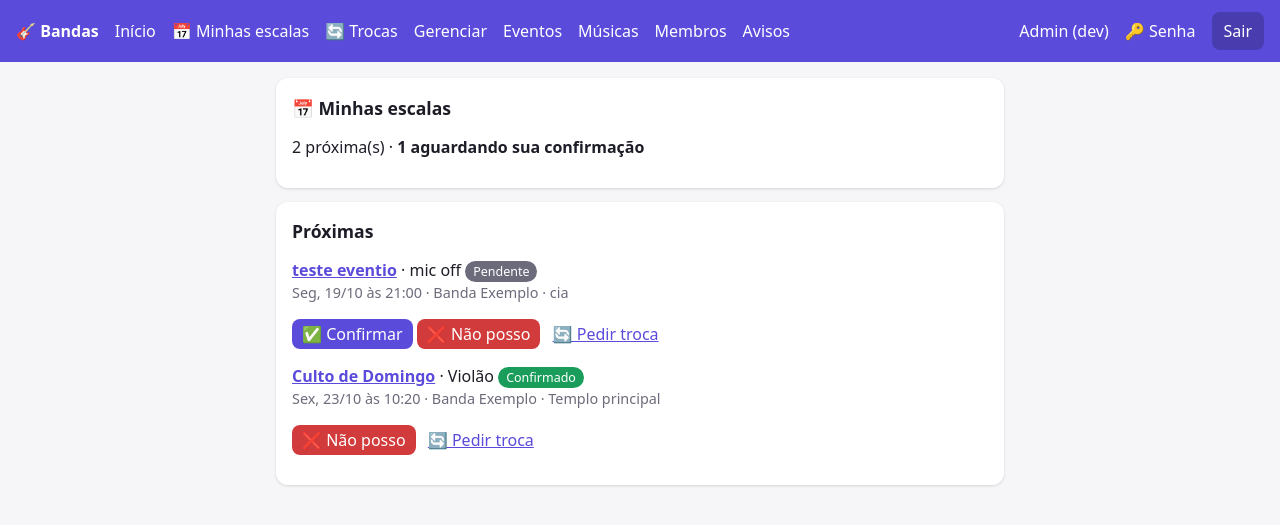
After one commit to WelissonCunha/appdebandas, a Django app: page /minhas-escalas/ in a window 1280 px wide. The commit adds this page. Shown: the top 525 px of the page. Run offline with Django 5.2, Linux system fonts and the light colour scheme; a user stored in the database is signed in; data comes from the database, SQL or seed files in the repository.

Commit message:
atualizacao de uma aba separada para minhas escalas

```diff
--- a/core/templates/base.html
+++ b/core/templates/base.html
@@ -15,7 +15,7 @@ button,input{font:inherit;padding:8px 12px;border-radius:8px;border:1px solid #8
 button{background:var(--pri);color:#fff;border:0;cursor:pointer}button.no{background:var(--no)}
 .msg{background:var(--ok);color:#fff;padding:10px;border-radius:8px;margin-bottom:12px}
 </style></head><body>
-<nav><b>🎸 Bandas</b><a href="/">Início</a><a href="{% url 'trocas' %}">🔄 Trocas</a>
+<nav><b>🎸 Bandas</b><a href="/">Início</a><a href="{% url 'minhas_escalas' %}">📅 Minhas escalas</a><a href="{% url 'trocas' %}">🔄 Trocas</a>
 {% usuario_eh_lider as lider_menu %}{% if lider_menu %}<a href="{% url 'gerenciar' %}">Gerenciar</a><a href="{% url 'eventos' %}">Eventos</a><a href="{% url 'repertorio' %}">Músicas</a><a href="{% url 'membros' %}">Membros</a><a href="{% url 'avisos' %}">Avisos</a>{% else %}<a href="{% url 'repertorio' %}">Repertório</a>{% endif %}
 <span class="sp"></span>
 {% if user.is_staff %}<a href="/admin/">Admin (dev)</a>{% endif %}
--- a/core/templates/home.html
+++ b/core/templates/home.html
@@ -4,7 +4,7 @@
 {% if pode_criar_banda and not eh_lider %}<div class="card"><h2>Você ainda não tem banda</h2><p><a href="{% url 'banda_nova' %}"><button>+ Criar minha banda</button></a></p></div>{% endif %}
 {% if avisos %}<div class="card"><h2>📢 Avisos</h2>{% for a in avisos %}
 <p>{% if a.fixado %}📌 {% endif %}{{ a.texto }}<br><span class="mut">{{ a.banda }} · {{ a.autor.first_name|default:a.autor.username }} · {{ a.criado|date:"d/m H:i" }}</span></p>{% endfor %}</div>{% endif %}
-<div class="card"><h2>🗓️ Minhas escalas</h2>{% for e in minhas %}
+<div class="card"><h2>🗓️ Minhas escalas <a href="{% url 'minhas_escalas' %}" style="font-size:.85rem">ver todas</a></h2>{% for e in minhas %}
 <p><a href="{% url 'evento' e.evento.pk %}"><b>{{ e.evento.titulo }}</b></a> · {{ e.funcao }}
 <span class="tag {{ e.status }}">{{ e.get_status_display }}</span><br>
 <span class="mut">{{ e.evento.data_hora|date:"D, d/m \à\s H:i" }} · {{ e.membro.banda }}</span> · <a href="{% url 'troca_pedir' e.pk %}">🔄 Pedir troca</a></p>
--- /dev/null
+++ b/core/templates/minhas_escalas.html
@@ -0,0 +1,18 @@
+{% extends "base.html" %}{% block content %}
+<style>.inl{display:inline;margin:0 8px 0 0}.inl button{padding:4px 10px}</style>
+<div class="card"><h2>📅 Minhas escalas</h2>
+<p>{{ proximas|length }} próxima(s){% if pendentes %} · <b>{{ pendentes }} aguardando sua confirmação</b>{% endif %}</p></div>
+<div class="card"><h2>Próximas</h2>
+{% for e in proximas %}<p><a href="{% url 'evento' e.evento.pk %}"><b>{{ e.evento.titulo }}</b></a> · {{ e.funcao }}
+<span class="tag {{ e.status }}">{{ e.get_status_display }}</span><br>
+<span class="mut">{{ e.evento.data_hora|date:"D, d/m \à\s H:i" }} · {{ e.evento.banda }}{% if e.evento.local %} · {{ e.evento.local }}{% endif %}</span><br>
+<form class="inl" method="post" action="{% url 'responder' e.pk %}" style="margin-top:6px">{% csrf_token %}<input type="hidden" name="voltar" value="minhas">
+{% if e.status != 'confirmado' %}<button name="acao" value="confirmado">✅ Confirmar</button>{% endif %}
+{% if e.status != 'recusado' %}<button class="no" name="acao" value="recusado">❌ Não posso</button>{% endif %}</form>
+{% if e.troca_aberta %}<span class="tag">Troca solicitada</span>{% else %}<a href="{% url 'troca_pedir' e.pk %}">🔄 Pedir troca</a>{% endif %}</p>
+{% empty %}<p class="mut">Você não tem escalas futuras.</p>{% endfor %}</div>
+{% if passadas %}<div class="card"><h2>🕘 Anteriores</h2>
+{% for e in passadas %}<p><a href="{% url 'evento' e.evento.pk %}">{{ e.evento.titulo }}</a> · {{ e.funcao }}
+<span class="mut">· {{ e.evento.data_hora|date:"d/m/Y" }} · {{ e.evento.banda }}</span>
+<span class="tag {{ e.status }}">{{ e.get_status_display }}</span></p>{% endfor %}</div>{% endif %}
+{% endblock %}
--- a/core/urls.py
+++ b/core/urls.py
@@ -26,6 +26,7 @@ urlpatterns = [
     path("repertorio/nova/", v.musica_form, name="musica_nova"),
     path("repertorio/<int:pk>/editar/", v.musica_form, name="musica_editar"),
     path("repertorio/<int:pk>/excluir/", v.musica_excluir, name="musica_excluir"),
+    path("minhas-escalas/", v.minhas_escalas, name="minhas_escalas"),
     path("trocas/", v.trocas, name="trocas"),
     path("escala/<int:pk>/trocar/", v.troca_pedir, name="troca_pedir"),
     path("trocas/<int:pk>/aceitar/", v.troca_aceitar, name="troca_aceitar"),
--- a/core/views.py
+++ b/core/views.py
@@ -2,7 +2,7 @@ from django.contrib import messages
 from .decorators import login_required
 from datetime import timedelta
 from django.db import transaction
-from django.db.models import Max, Q
+from django.db.models import Exists, Max, OuterRef, Q
 from django.shortcuts import get_object_or_404, redirect, render
 from django.utils import timezone
 from django.views.decorators.http import require_POST
@@ -73,6 +73,8 @@ def responder(request, pk):
             esc.obs = request.POST.get("obs", "")[:200]
             esc.save()
             messages.success(request, "Resposta registrada!")
+    if request.POST.get("voltar") == "minhas":
+        return redirect("minhas_escalas")
     return redirect("evento", pk=esc.evento_id)
 
 
@@ -536,3 +538,14 @@ def evento_exportar(request, pk):
     return render(request, "evento_exportar.html", dict(ev=ev, escalas=ev.escalas.select_related("membro__user"),
                                                         setlist=ev.setlist.select_related("musica"),
                                                         gerado=timezone.localtime()))
+
+
+@login_required
+def minhas_escalas(request):
+    agora = timezone.now()
+    qs = (Escala.objects.filter(membro__user=request.user).select_related("evento__banda")
+          .annotate(troca_aberta=Exists(TrocaEscala.objects.filter(escala=OuterRef("pk"), status="aberta"))))
+    proximas = qs.filter(evento__data_hora__gte=agora).order_by("evento__data_hora")
+    passadas = qs.filter(evento__data_hora__lt=agora).order_by("-evento__data_hora")[:20]
+    return render(request, "minhas_escalas.html", dict(
+        proximas=proximas, passadas=passadas, pendentes=proximas.filter(status="pendente").count()))
```
Also changed, not shown: 1 other file.
